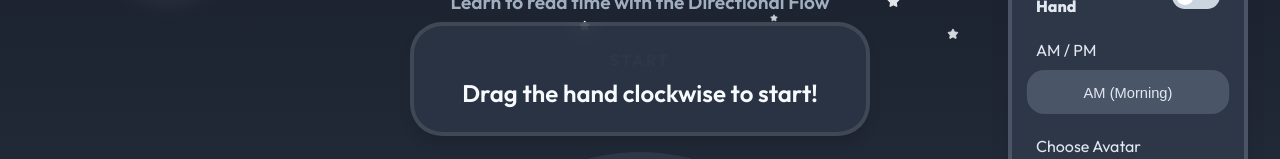
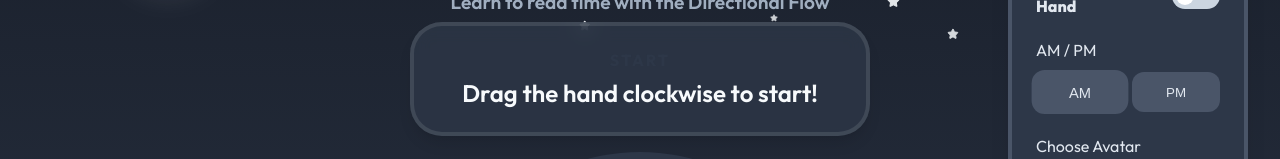
Before and after one commit to Mistrysun/The-Minute-Map, a React (Vite) app: page / in a window 1280 px wide. Shown: the part 128-287 px from the top of the page. Built offline with nearby package versions, Linux system fonts and the light colour scheme.

Commit message:
ui: replace AM/PM toggle with button group

```diff
--- a/src/App.jsx
+++ b/src/App.jsx
@@ -254,13 +254,22 @@ function App() {
 
         <div className="control-group">
           <span className="group-label">AM / PM</span>
-          <button
-            className={`avatar-btn ${isAm ? 'active' : ''}`}
-            onClick={() => setIsAm(!isAm)}
-            style={{ width: '100%', borderRadius: '1rem' }}
-          >
-            {isAm ? 'AM (Morning)' : 'PM (Afternoon/Night)'}
-          </button>
+          <div className="avatar-options">
+            <button
+              className={`avatar-btn ${isAm ? 'active' : ''}`}
+              onClick={() => setIsAm(true)}
+              style={{ flex: 1, borderRadius: '0.75rem' }}
+            >
+              AM
+            </button>
+            <button
+              className={`avatar-btn ${!isAm ? 'active' : ''}`}
+              onClick={() => setIsAm(false)}
+              style={{ flex: 1, borderRadius: '0.75rem' }}
+            >
+              PM
+            </button>
+          </div>
         </div>
 
         <div className="control-group">
```
